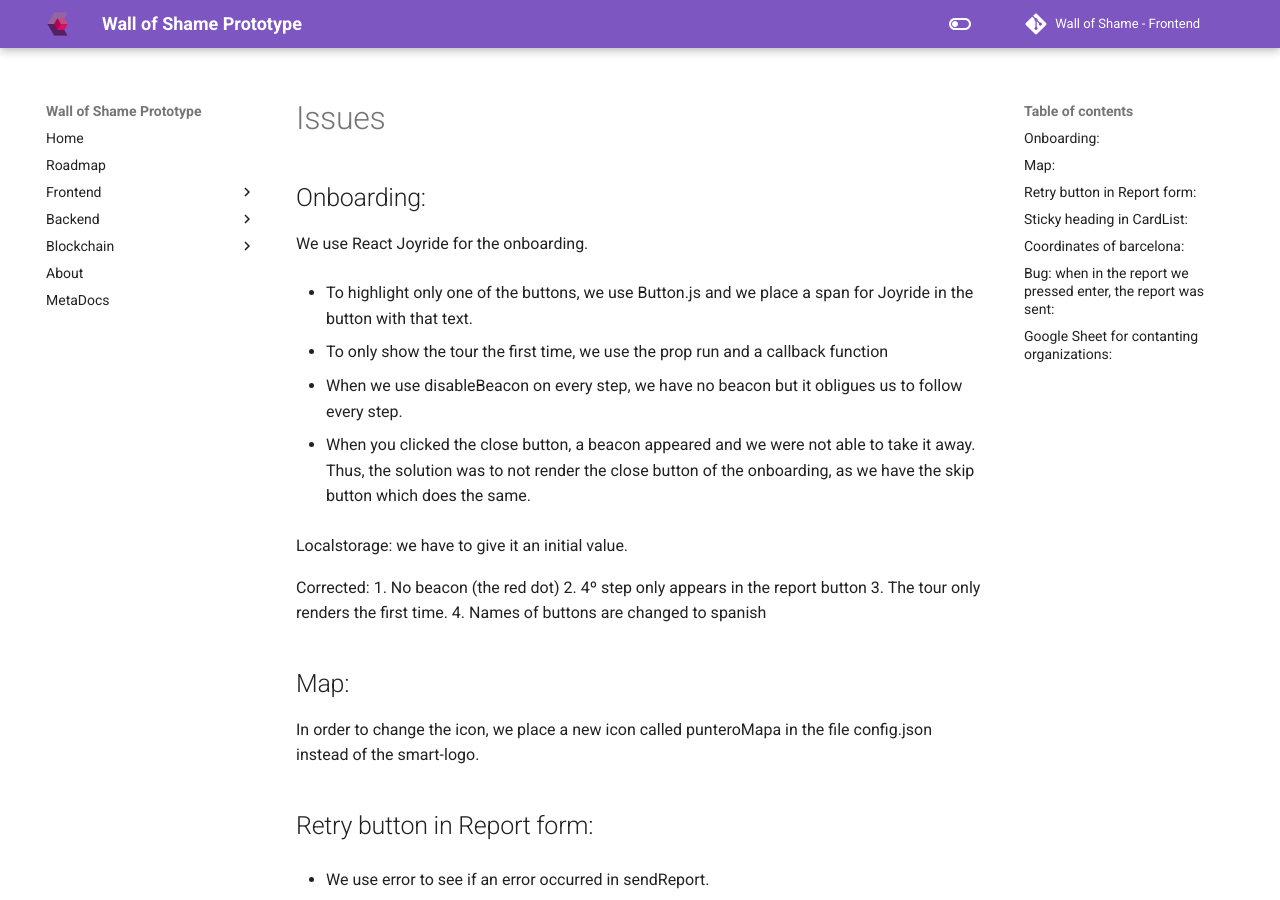
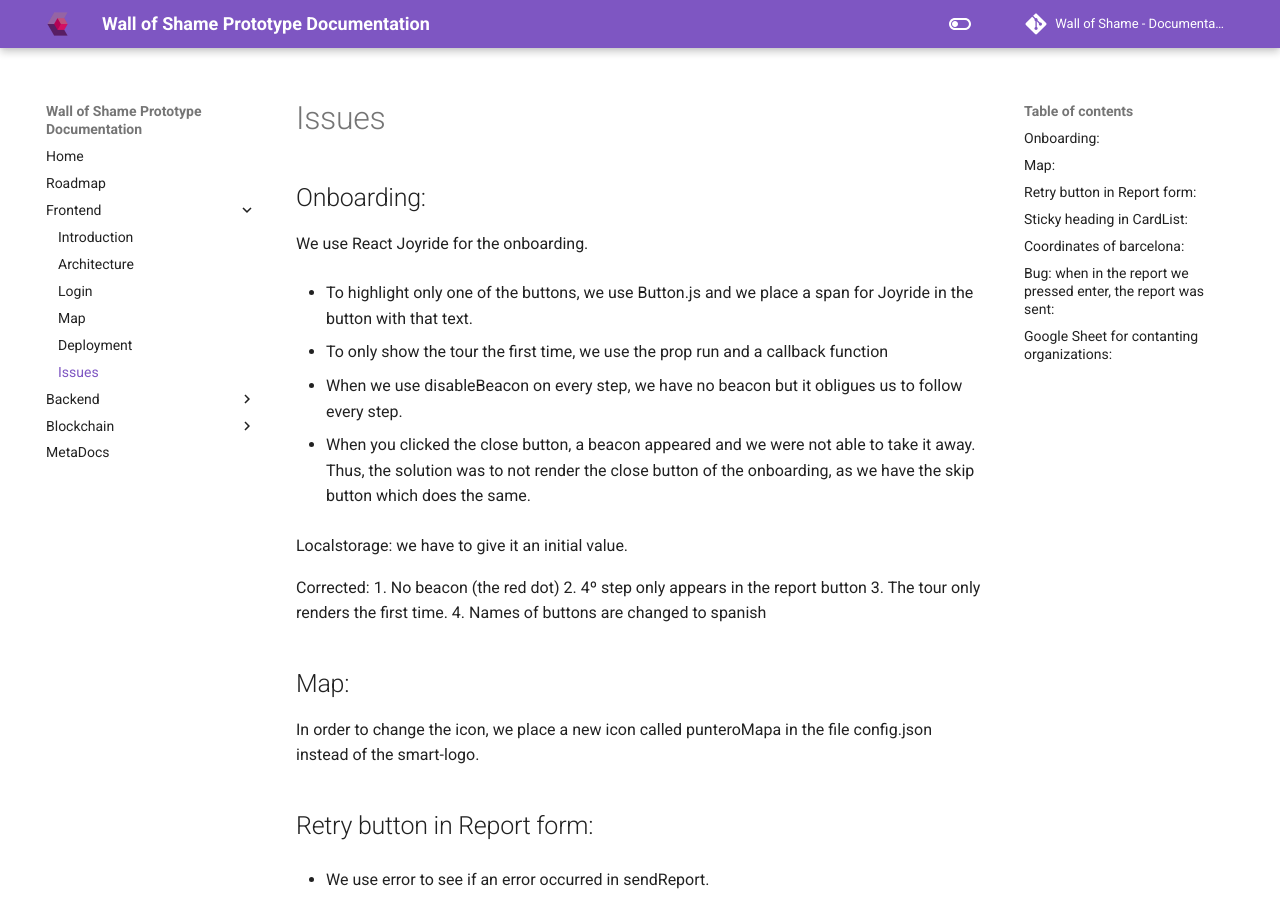
Before and after one commit to P2PModels/wallofshame-docs, an MkDocs documentation site: the page built from docs/frontend/issues.md, in a window 1280 px wide and 900 px high. Built offline with MkDocs 1.6.1 and Material for MkDocs 9.7.7, drawn with Linux system fonts in a browser that asks for light colours; comment, search, counter and statistics services are not loaded.

Commit message:
Update nav and wbroot

```diff
--- a/mkdocs.yml
+++ b/mkdocs.yml
@@ -1,9 +1,9 @@
-site_name: Wall of Shame Prototype
-site_url: https://observatorio.docs.p2pmodels.eu
+site_name: Wall of Shame Prototype Documentation
+site_url: https://observatorio.docs.p2pmodels.eu/home
 site_dir: ./build/
 
-repo_url: https://github.com/P2PModels/wallofshame-frontend
-repo_name: Wall of Shame - Frontend
+repo_url: https://github.com/P2PModels/wallofshame-docs
+repo_name: Wall of Shame - Documentation
 
 nav:
     - Home: home.md
@@ -13,7 +13,8 @@ nav:
           - Architecture: frontend/architecture.md
           - Login: frontend/login.md
           - Map: frontend/map.md
-          - Documentacion: frontend/docu.md
+          - Deployment: frontend/deployment.md
+          - Issues: frontend/issues.md
     - Backend:
           - Introduction: backend/intro.md
           - Architecture: backend/architecture.md
@@ -25,7 +26,7 @@ nav:
     - Blockchain:
           - Architecture: blockchain/architecture.md
           - 'How to add changes?': blockchain/editing-guide.md
-    - About: about.md
+    # - About: about.md
     - MetaDocs: metadocs.md
 
 theme:
```
